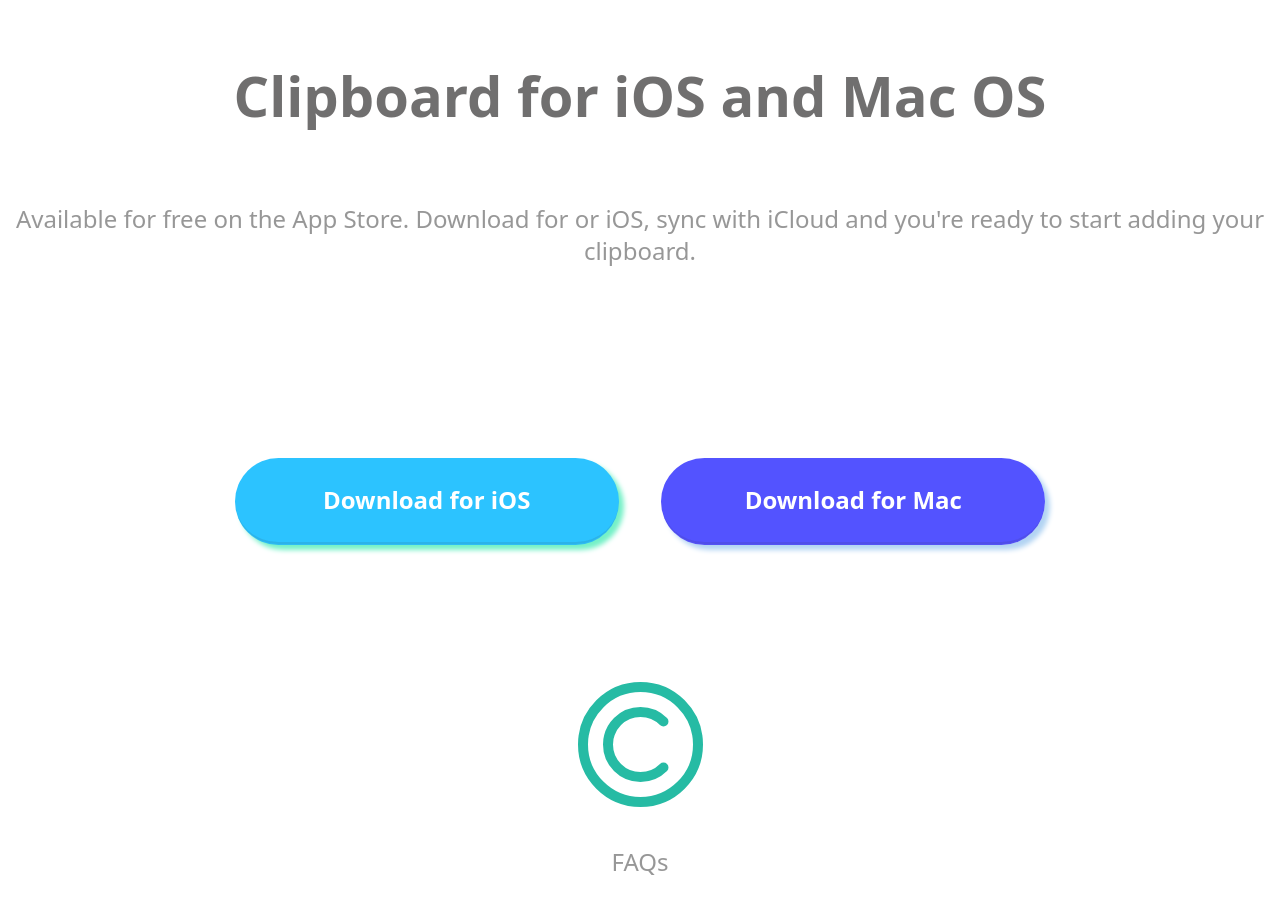
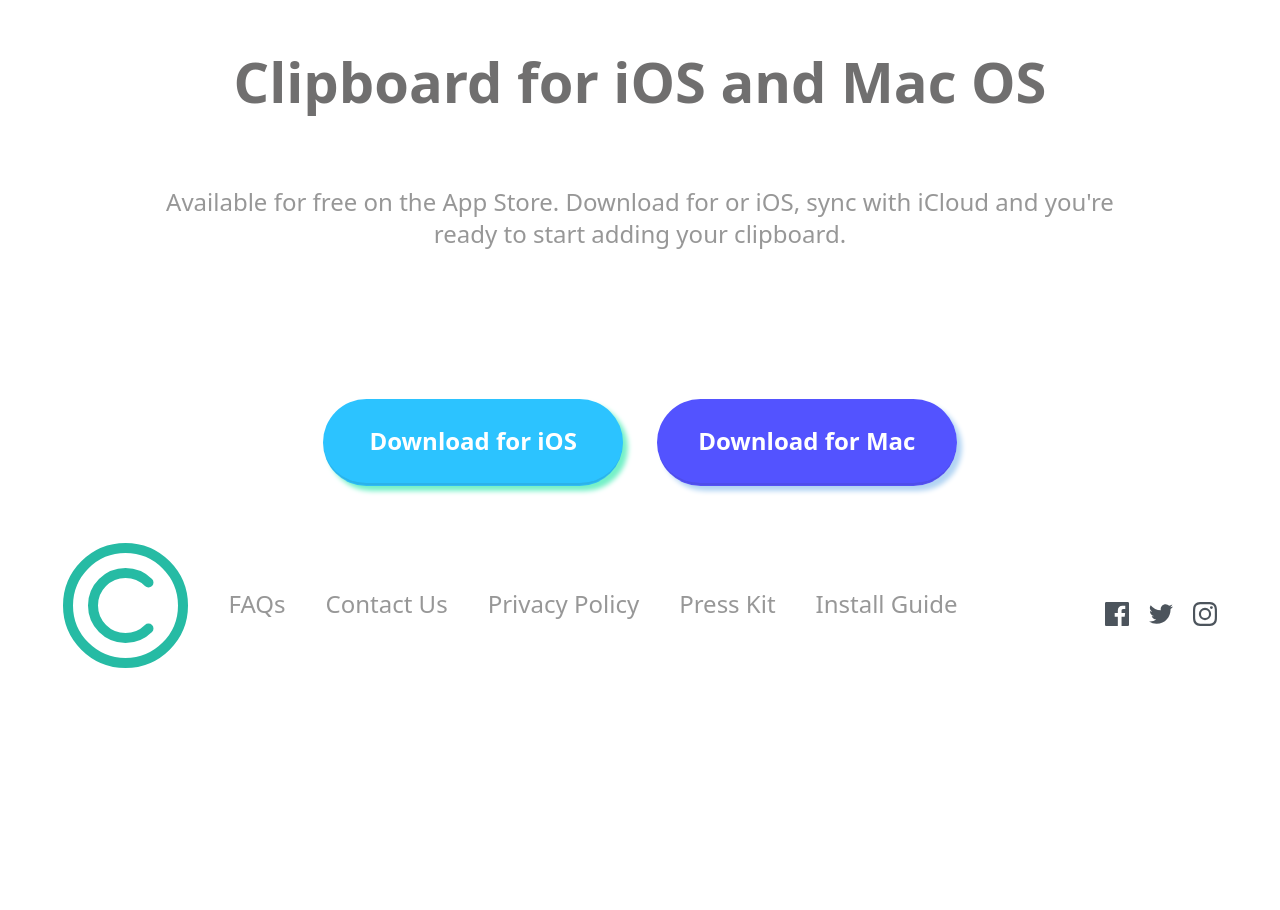
Before and after one commit to terhemeniorwua-png/clipboard-landing-page, a website: page index.html in a window 1280 px wide. Shown: the part 3330-4240 px from the top of the page. After the commit the page ends 4030 px from the top, so only its background shows below. Drawn offline with Linux system fonts and the light colour scheme.

Commit message:
add the footer for desktop view

```diff
--- a/index.html
+++ b/index.html
@@ -12,7 +12,7 @@
         <section class="">
             <img src="images/logo.svg" alt="" class="">
             <h2 class="pad">A history of everything you copy</h2>
-            <p class="w-[55%] m-auto pad">
+            <p class="lg:w-[55%] m-auto pad">
                 Clipboard allows you to track and organize everything you copy. Instantly access your clipboard on all your devices.
             </p>
             <div class="gap-5 btn">
@@ -22,7 +22,7 @@
         </section>
         <section class="pb-10">
             <h2 class="">Keep track of your snippests</h2>
-            <p class="w-[60%] m-auto">Clipboard instantly stores any item you copy in the cloud, meaning you can access your snippests immediately on all your devices. Our Mac and iOS apps will help you organize everything.</p>
+            <p class="lg:w-[60%] m-auto">Clipboard instantly stores any item you copy in the cloud, meaning you can access your snippests immediately on all your devices. Our Mac and iOS apps will help you organize everything.</p>
         </section>
         <section class="sec">
             <img src="images/image-computer.png" alt="" class="icon lg:relative lg:right-10">
@@ -44,7 +44,7 @@
           <section>
              <div>
                    <h2>Acess Clipboard Anywhere</h2>
-            <p class="w-[60%] m-auto">Whether you're on the go, or at your computer, you can access all your Clipboard snippests in a few simple clicks.</p>
+            <p class="lg:w-[60%] m-auto">Whether you're on the go, or at your computer, you can access all your Clipboard snippests in a few simple clicks.</p>
             </div>
             </section>
         <section>
@@ -80,27 +80,30 @@
             <img src="images/logo-hp.png" alt="" class="icon">
             <img src="images/logo-vector-graphics.png" alt="" class="icon">
         </section>
-        <section class=" pb-20">
+        <section class="lg:w-[78%] lg:m-auto">
             <h2>Clipboard for iOS and Mac OS</h2>
             <p>Available for free on the App Store.
                 Download for  or iOS, sync with iCloud and you're ready to start adding your clipboard.
             </p>
-          <div class="buttonFlex">
+
+          <div class="buttonFlex lg:m-auto">
               <button class="button1" type="button">Download for iOS</button>
             <button class="button2" type="button">Download for Mac</button>
           </div>
-        </section>
-        <section class="space-y-12">
-            <img src="images/logo.svg" alt="" class="pt-20 pb-10">
+         </section>
+        <section class="lg:flex lg:items-center lg:gap-5 lg:justify-around">
+           <div class="lg:flex lg:items-center lg:gap-10 max-md:space-y-12  ">
+             <img src="images/logo.svg" alt="" class="pt-20 pb-10">
             <p class="pt-20">FAQs</p>
             <p>Contact Us</p>
             <p>Privacy Policy</p>
             <p>Press Kit</p>
             <p>Install Guide</p>
-            <div class="flex justify-center w-[80%] m-auto">
-                <img src="images/icon-facebook.svg" alt="" class="icon w-16">
-                <img src="images/icon-twitter.svg" alt="" class="icon w-16">
-                <img src="images/icon-instagram.svg" alt="" class="icon w-16">
+           </div>
+            <div class="flex lg:gap-5 max-md:justify-center max-md:w-[80%] max-md:m-auto">
+                <img src="images/icon-facebook.svg" alt="" class="icon max-md:w-16">
+                <img src="images/icon-twitter.svg" alt="" class="icon max-md:w-16">
+                <img src="images/icon-instagram.svg" alt="" class="icon max-md:w-16">
             </div>
         </section>
     </main>
```
Also changed, not shown: src/output.css.
